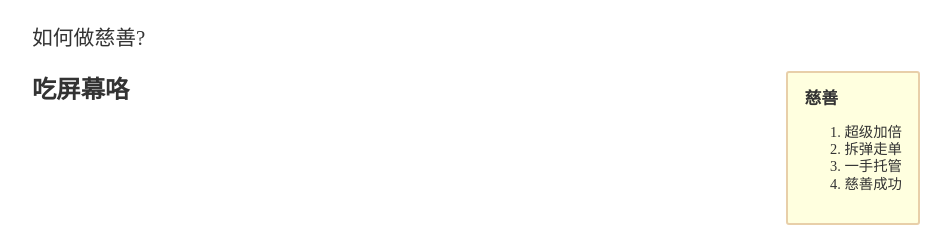
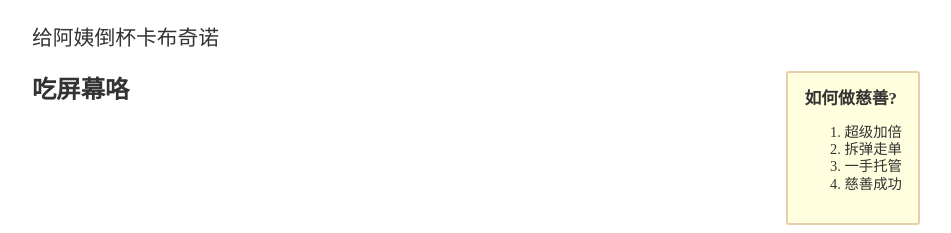
Before and after one commit to yanxinshu/yanxinshu.github.io1, a plain HTML site: page index.html in a window 1280 px wide. Shown: the part 637-870 px from the top of the page, without its empty margins (164-1115 px from the left). Drawn offline with Linux system fonts and the light colour scheme.

Commit message:
Update index.html

```diff
--- a/index.html
+++ b/index.html
@@ -23,9 +23,9 @@
 				</a>
 			</div>
 		</div>
-		<p>如何做慈善?</p>
+		<p>给阿姨倒杯卡布奇诺</p>
 		<div class="Ingredients">
-			<h3 class="SubHeader">慈善	</h3>
+			<h3 class="SubHeader">如何做慈善?  </h3>
 			<ol>
 				<li>超级加倍</li>
 				<li>拆弹走单</li>
```
